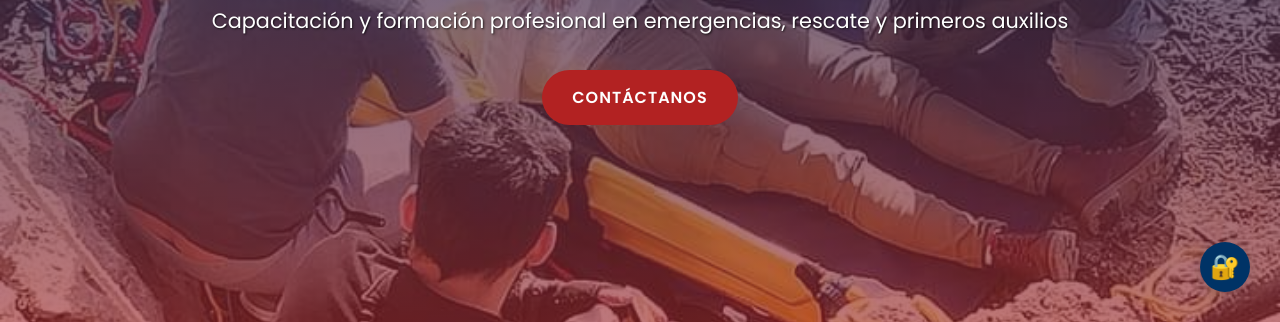
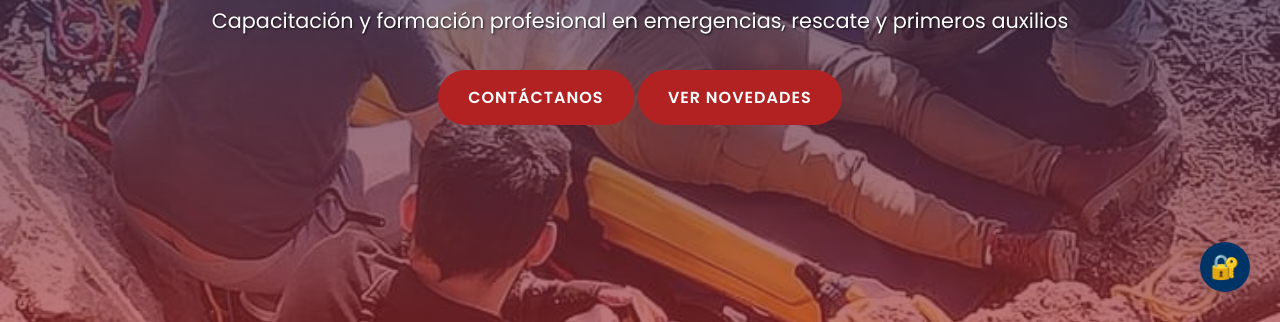
Before and after one commit to JB307714/Fundaci-n, a plain HTML site: page index.html in a window 1280 px wide. Shown: the part 478-800 px from the top of the page. Drawn offline with Linux system fonts and the light colour scheme.

Commit message:
Agregada seccion novedades

```diff
--- a/index.html
+++ b/index.html
@@ -1283,6 +1283,8 @@
             <button class="mobile-menu" id="mobile-menu">
                 <i class="fas fa-bars"></i>
             </button>
+
+
         </nav>
     </header>
 
@@ -1292,6 +1294,7 @@
             <h1>Fundación Socorristas A.P.S Uruguay</h1>
             <p>Capacitación y formación profesional en emergencias, rescate y primeros auxilios</p>
             <a href="#contacto" class="cta-button">Contáctanos</a>
+            <a href="#novedades" class="cta-button">Ver Novedades</a>
         </div>
     </section>
 
```
